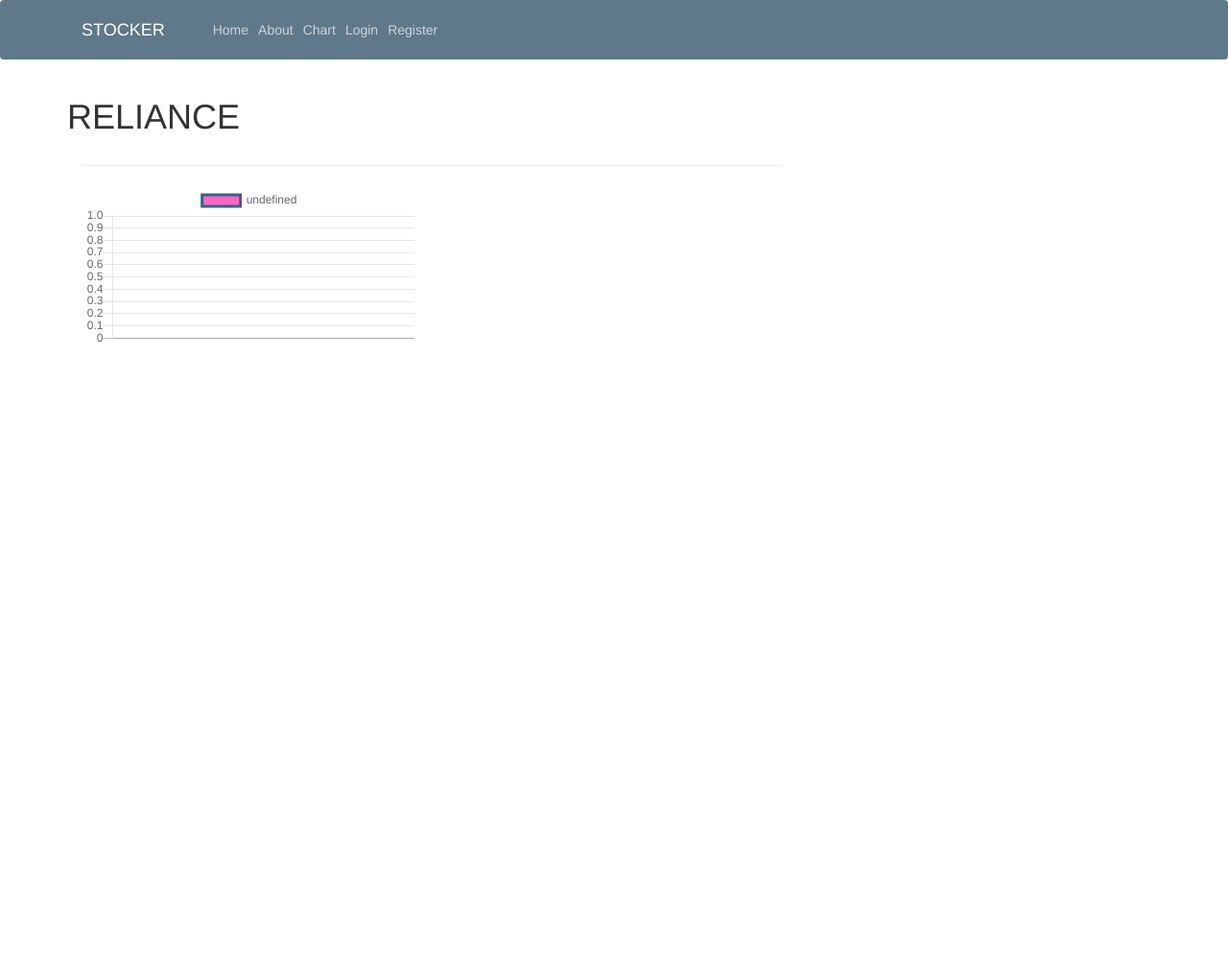
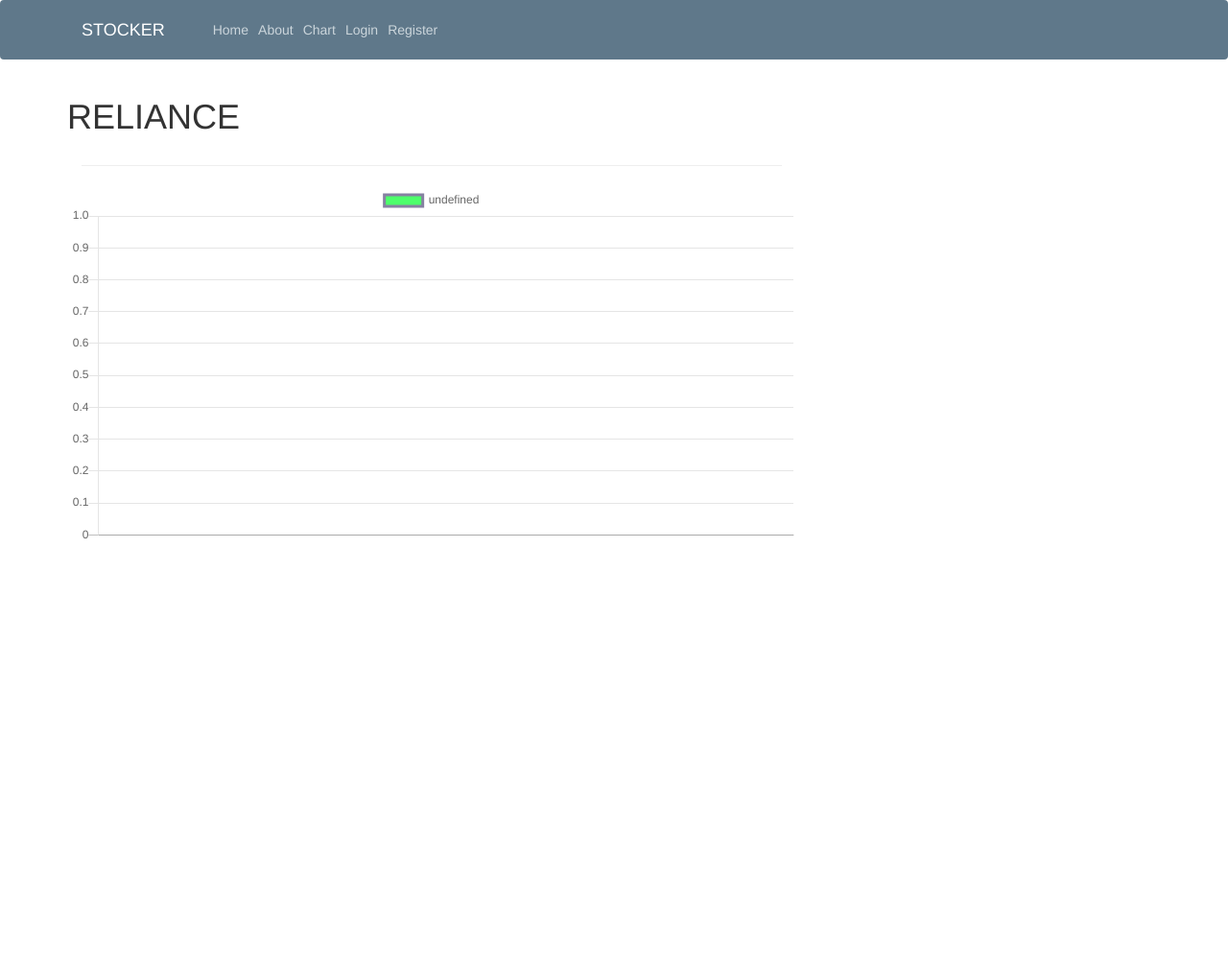
Before and after one commit to Ravichilka46/STOCKER, a Django app: page /chart in a window 1280 px wide. Shown: the whole page at 96% size. Before the commit the page ends 356 px from the top, so only its background shows below. Run offline with Django 3.2, Linux system fonts and the light colour scheme; a map, chart or similar area stays blank; some libraries are stand-ins or nearby versions.

Commit message:
Sized Chart Commit

```diff
--- a/STOCKER_APP/templates/index.html
+++ b/STOCKER_APP/templates/index.html
@@ -20,11 +20,8 @@
 </center>
 <hr />
 <div class="row">
-	<div class="col-md-6">
-	<canvas id="myChartline"></canvas>
-	</div>
-	<div class="col-md-6">
-	<canvas id="myChartBar"></canvas>
+	<div class="chart-container" style="position: relative; height:100vh; width:250vw">
+	<canvas id="chart"></canvas>
 	</div>
 </div>
 
@@ -37,8 +34,7 @@
 	method: "GET",
 	url: endpoint,
 	success: function(data) {
-		drawLineGraph(data, 'myChartline');
-		drawBarGraph(data, 'myChartBar');
+		drawLineGraph(data, 'chart');
 		console.log("drawing");
 	},
 	error: function(error_data) {
@@ -63,8 +59,8 @@
 		labels: labels,
 		datasets: [{
 			label: chartLabel,
-			backgroundColor: 'rgb(255, 100, 200)',
-			borderColor: 'rgb(55, 99, 132)',
+			backgroundColor: 'rgb(77, 255, 107)',
+			borderColor: 'rgb(134, 129, 161)',
 			data: chartdata,
 		}]
 		},
```
